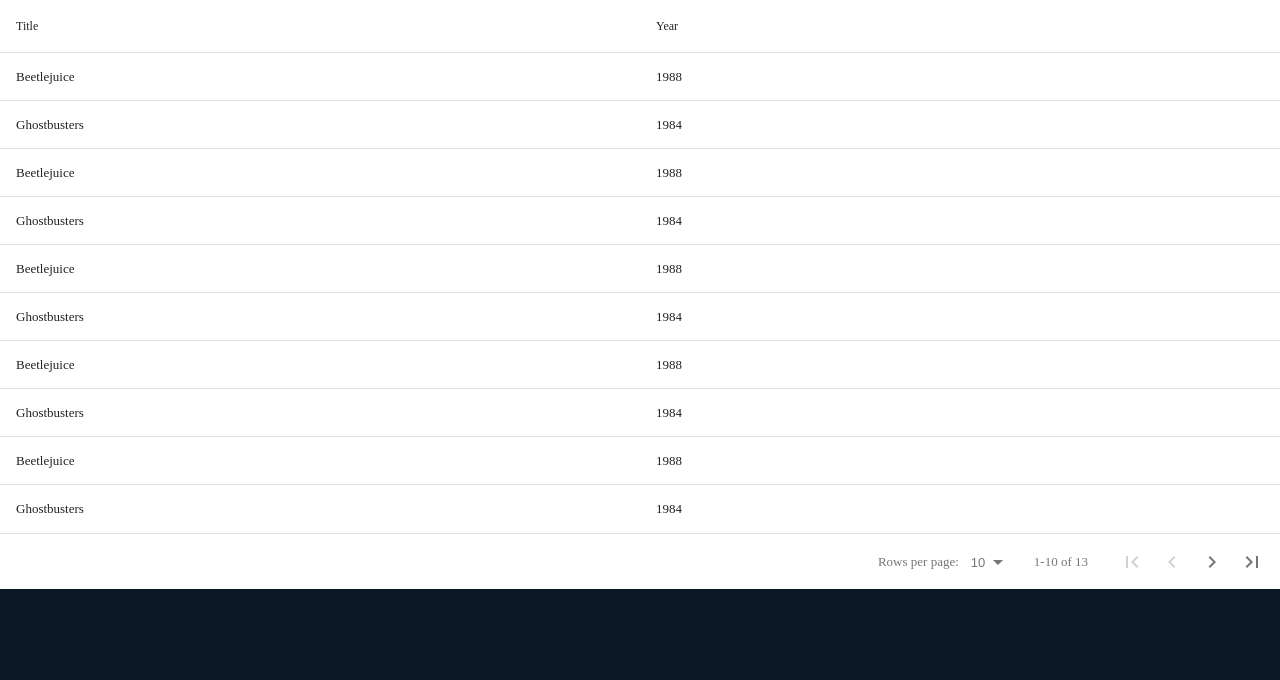
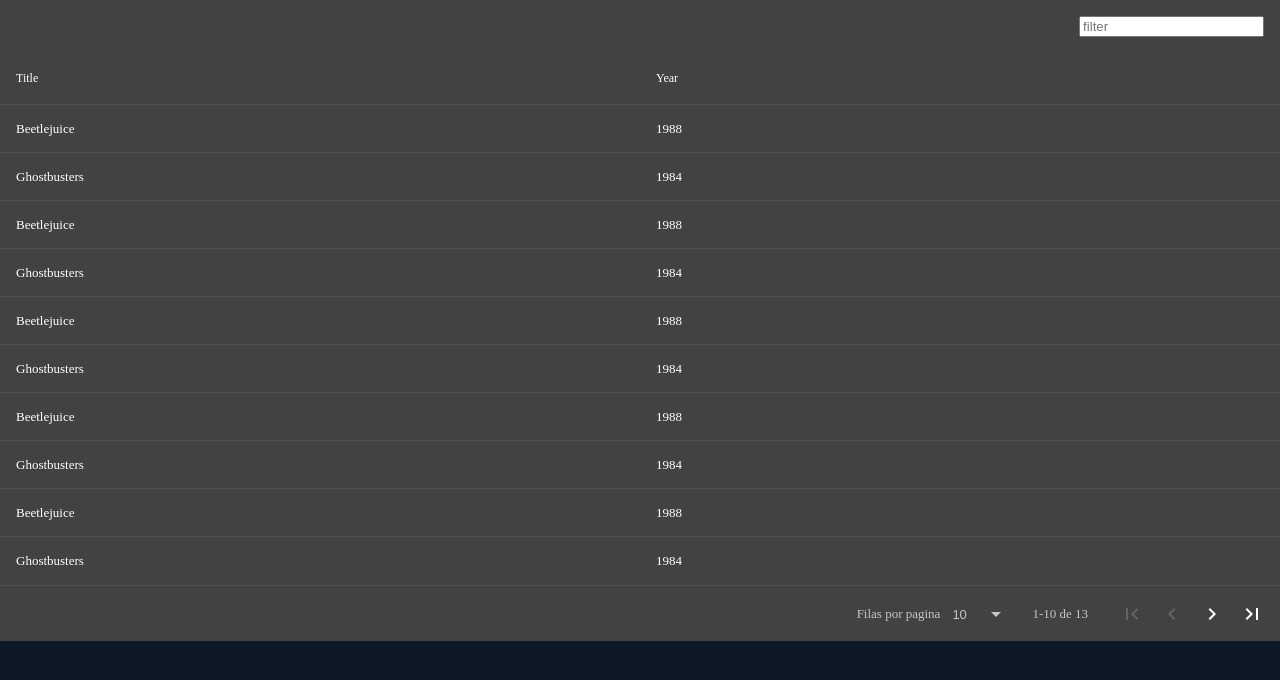
Before and after one commit to Ezequiel-Cheque/psico-uaem, a React app: page / in a window 1280 px wide. Shown: the top 680 px of the page. Built offline with nearby package versions, Linux system fonts and the light colour scheme.

Commit message:
Add filter on table component

```diff
--- a/src/components/Table.js
+++ b/src/components/Table.js
@@ -1,4 +1,4 @@
-import React from 'react';
+import React, { useMemo, useState } from 'react';
 
 
 import DataTable from 'react-data-table-component';
@@ -6,6 +6,8 @@
 import '../styles/table.scss';
 
 export const Table = ({ columns, data }) => {
+
+  const [activeTransFilter, setactiveTransFilter] = useState("");
 
   // createTheme('solarized', {
   //   text: {
@@ -25,13 +27,76 @@
   //   }
   // });
 
+  const inArray = (needle, haystack = []) => {
+    if (haystack.length > 0) {
+      let length = haystack.length;
+      for (let i = 0; i < length; i++) {
+        if (haystack[i] === needle) return true;
+      }
+    }
+    return false;
+  };
+
+  const generalData = (data, filter) => {
+    let aux = data.filter((item) => {
+      let a = Object.keys(item).map((element) => {
+        if (
+          item[element] &&
+          item[element].toString().toLowerCase().includes(filter.toLowerCase())
+        ) {
+          return true;
+        }
+        return false;
+      });
+      if (inArray(true, a)) {
+        return true;
+      }
+      return false;
+    });
+    return aux;
+  };
+
+  const ActiveTransactionsFilter = ({ onFilter }) => (
+    <div className="table__header">
+      <input
+        id="searchActiveTransactions"
+        type="text"
+        placeholder="filter"
+        aria-label="Search Input"
+        onChange={onFilter}
+        className="table__filter"
+      />
+    </div>
+  );
+
+  const paginationOptions = {
+    rowsPerPageText: "Filas por pagina",
+    rangeSeparatorText: "de",
+    selectAllRowsItem: true,
+    selectAllRowsItemText: "todos"
+  };
+
+  const activeTransComponent = useMemo(() => {
+    return (
+      <ActiveTransactionsFilter
+        onFilter={(e) => setactiveTransFilter(e.target.value)}
+      />
+    );
+  }, []);
+
   return (
     <div className='table'>
       <DataTable
         columns={columns}
-        data={data}
-        // theme="solarized"
+        data={generalData(data, activeTransFilter)}
+        theme="dark"
+        className="table__container"
         pagination
+        paginationComponentOptions={paginationOptions}
+        fixedHeader
+        fixedHeaderScrollHeight= "600px"
+        subHeader
+        subHeaderComponent={activeTransComponent}
       />
     </div>
   )
--- a/src/styles/table.scss
+++ b/src/styles/table.scss
@@ -1,19 +1,54 @@
-// .table {
-//     .rdt_TableHeader,
-//   header,
-//   &__container {
-//     border-radius: 35px;
-//     background-color: #fff;
-//     padding: 0;
-//   }
-// }
+
 
 .table {
     width: 80%;
     margin: auto;
-    // border-radius: 10px;
-}
+    margin-top: 20px;
 
-.rdt_Table {
-    background-color: aqua;
-}
+    .rdt_TableHeader,
+    header,
+    &__container {
+      border-top-right-radius: 10px;
+      border-top-left-radius: 10px;
+      background-color: #55555555;
+      padding: 0;
+    }
+
+    &__header {
+      text-align: right;
+      max-width: 95%;
+      margin: 30px auto;
+      width: 100%;
+    }
+
+    &__filter {
+      border: 1px solid #fff;
+      padding: 13px 30px;
+      border-radius: 20px;
+      color: #000;
+    }
+
+    .rdt_Table,
+    .rdt_TableHeadRow,
+    .rdt_TableCol,
+    .rdt_TableRow {
+      background-color: rgba(85, 85, 85, 0.2);
+      color: #fff;
+      font-size: 16px;
+      text-align: center;
+      font-family:Arial, Helvetica, sans-serif;
+    }
+
+
+
+    .rdt_Pagination {
+        background-color: #55555555;
+        color: #fff;
+        border-bottom-right-radius: 10px;
+        border-bottom-left-radius: 10px;
+        // border: 0;
+        // max-width: 95%;
+        // margin: 20px auto 10px;
+    }
+
+  }
```
